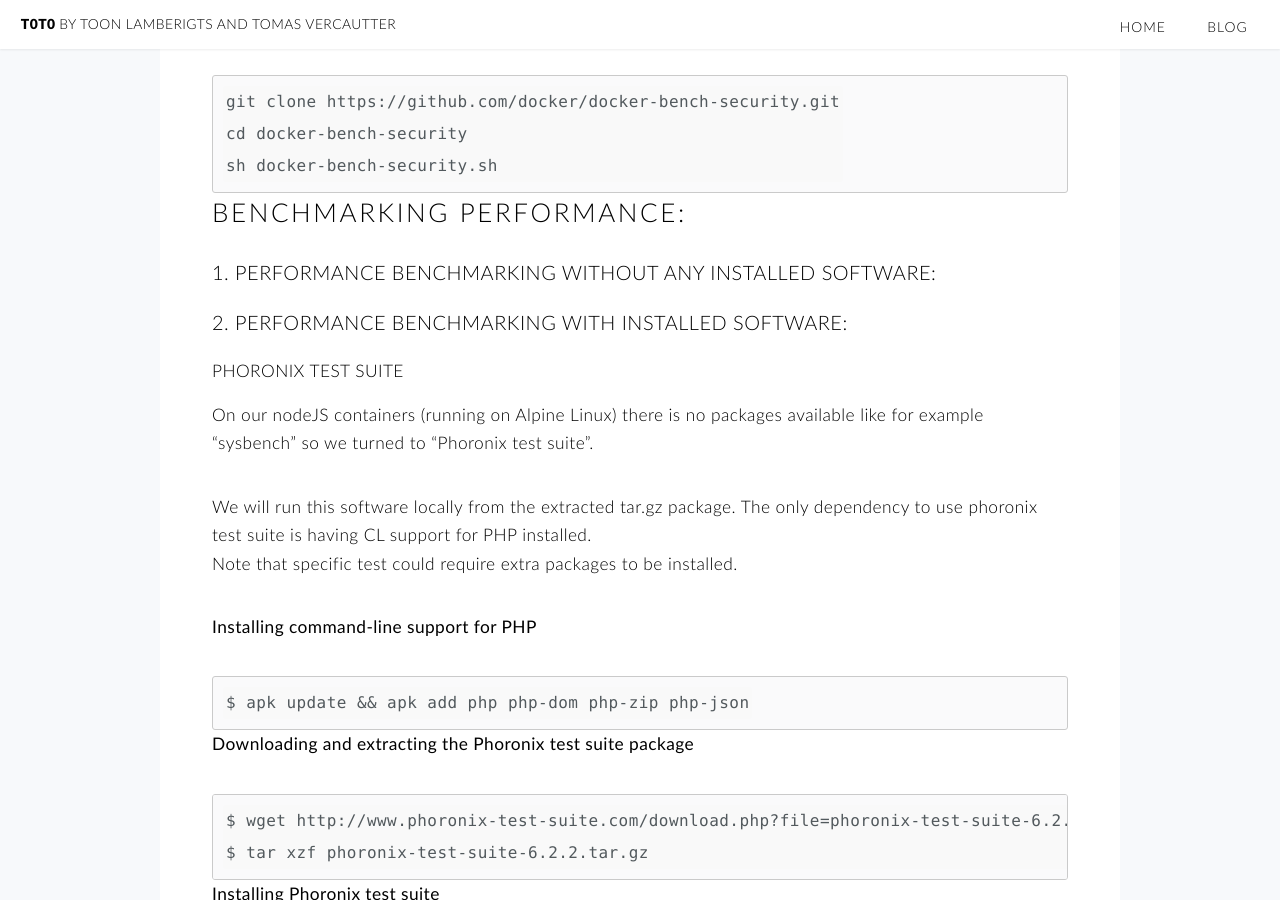
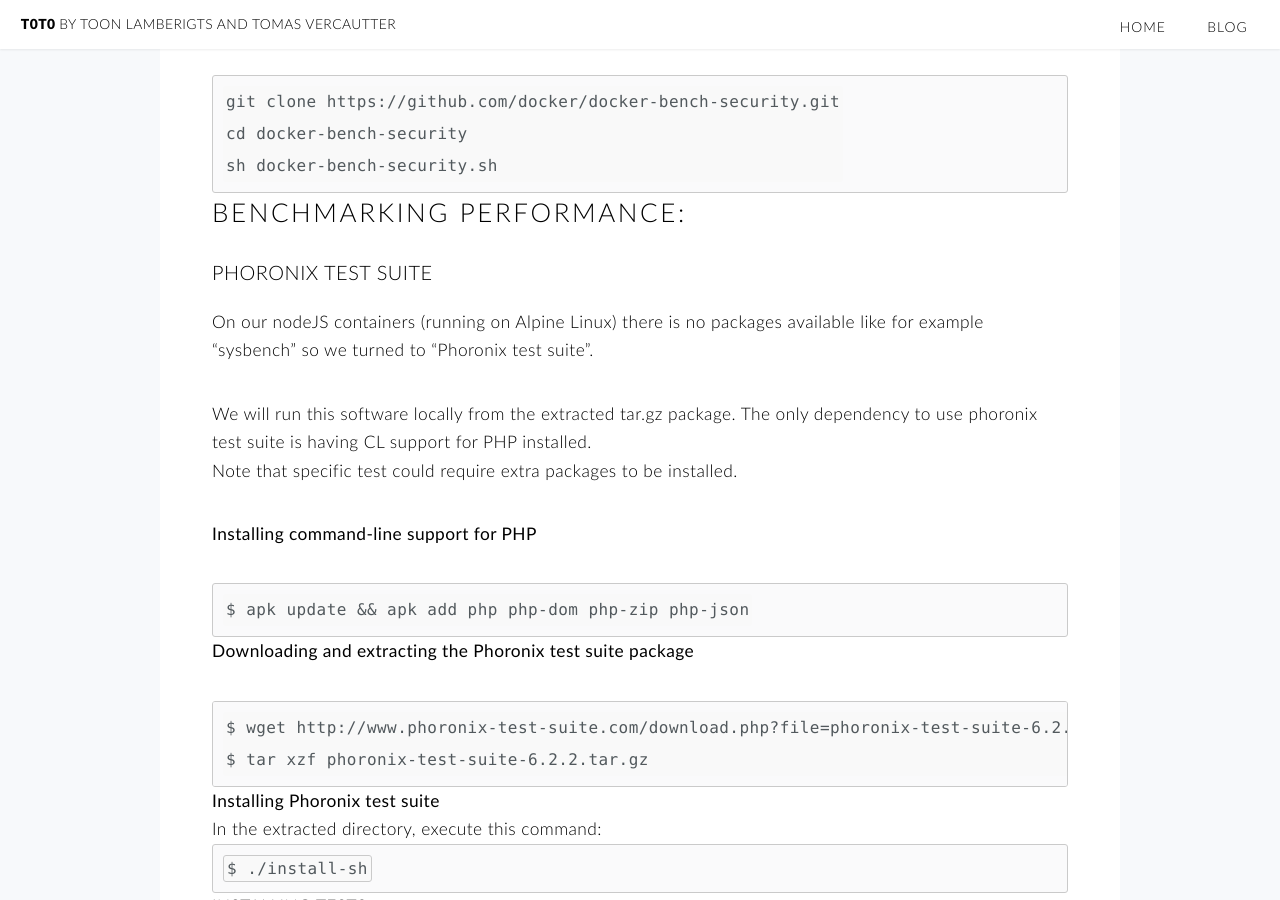
Before and after one commit to t0t0/t0t0.github.io, a Jekyll site: the page built from _posts/2016-3-18-benchmarking-performance-security-docker.md, in a window 1280 px wide and 900 px high, scrolled down 864 px. Built offline with Jekyll 4.4.1, drawn with Linux system fonts in a browser that asks for light colours.

Commit message:
Update 2016-3-18-benchmarking-performance-security-docker.md

````diff
--- a/_posts/2016-3-18-benchmarking-performance-security-docker.md
+++ b/_posts/2016-3-18-benchmarking-performance-security-docker.md
@@ -32,11 +32,7 @@ sh docker-bench-security.sh
 ```
 ## Benchmarking performance:
 
-### 1. Performance benchmarking without any installed software:
-
-### 2. Performance benchmarking with installed software:
-
-#### Phoronix test suite
+### Phoronix test suite
 
 On our nodeJS containers (running on Alpine Linux) there is no packages available like for example "sysbench" so we turned to "Phoronix test suite".
 
````
